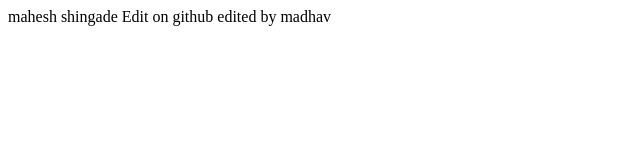
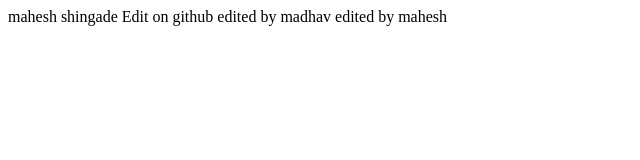
Before and after one commit to mahesh70205333/maheshNew, a plain HTML site: page index.html in a window 1280 px wide. Shown: the whole page, without its empty margins (0-640 px from the left). Drawn offline with Linux system fonts and the light colour scheme.

Commit message:
changes by local

```diff
--- a/index.html
+++ b/index.html
@@ -1,3 +1,4 @@
 <html>mahesh shingade </html>
 <html>Edit on github </html>
 <html>edited by madhav </html>
+<html>edited by mahesh </html>
```
